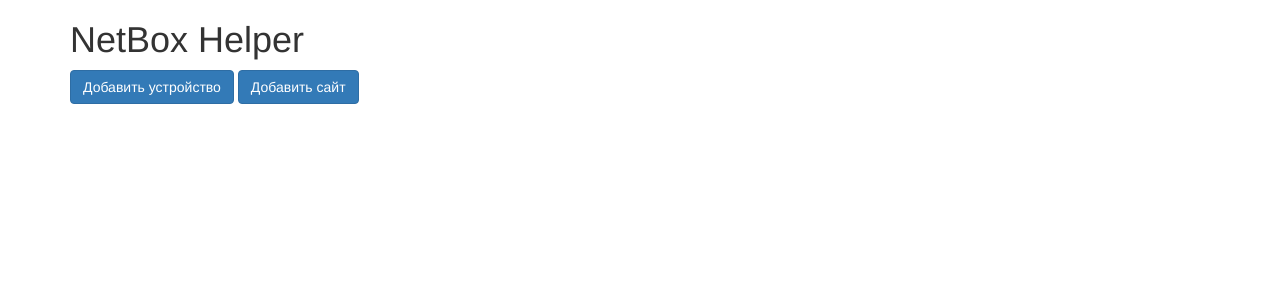
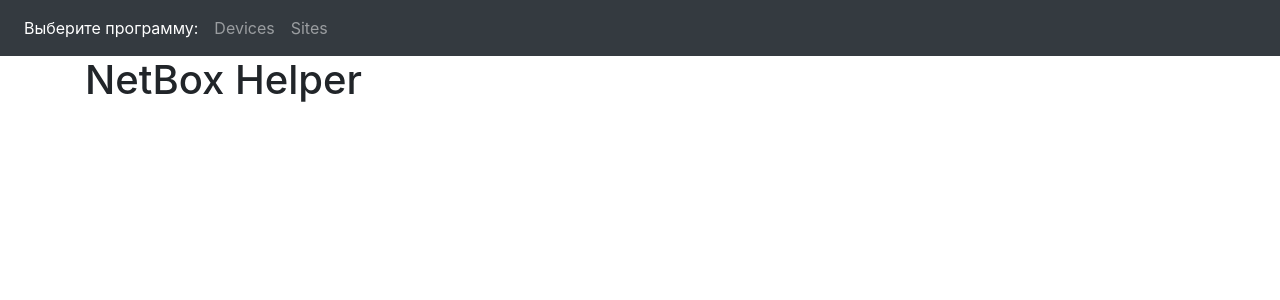
Before and after one commit to DmitryErofeev/nb-helper, a Flask app: page / in a window 1280 px wide. Shown: the top 300 px of the page. Run offline with Flask 2, Linux system fonts and the light colour scheme; parts of the project's set-up code (start-up, migrations or seed data) failed here and were passed over; some libraries are stand-ins or nearby versions.

Commit message:
Sites переделан на Bootstrap 4

```diff
--- a/app.py
+++ b/app.py
@@ -6,7 +6,8 @@ from sites.blueprint import add_site
 
 
 app = Flask(__name__)
-Bootstrap(app)
+bootstrap = Bootstrap(app)
+
 app.config['SECRET_KEY'] = os.getenv('SECRET_KEY') or os.urandom(32)
 
 app.register_blueprint(add_device, url_prefix='/devices')
--- a/devices/blueprint.py
+++ b/devices/blueprint.py
@@ -1,8 +1,8 @@
 from flask import Blueprint
-from flask import Flask, flash, get_flashed_messages, render_template, url_for, request
+from flask import flash, render_template, request
 import pynetbox, os
 from flask_wtf import FlaskForm
-from wtforms import TextField, StringField, validators, SelectField, TextAreaField, SubmitField, HiddenField
+from wtforms import StringField, SelectField, SubmitField, HiddenField
 
 nb_url = os.getenv('NETBOX_URL')
 token = os.getenv('NETBOX_TOKEN')
--- a/sites/templates/sites/step1.html
+++ b/sites/templates/sites/step1.html
@@ -15,7 +15,7 @@
     <form class="form form-horizontal" method="Post" action="{{ url_for('add_site.count_sites') }}">
         <div class="row">
             <div class="col-md-4">
-                {{ wtf.quick_form(form) }}
+                {{ render_form(form) }}
             </div>
         </div>
     </form>
--- a/sites/templates/sites/step2.html
+++ b/sites/templates/sites/step2.html
@@ -10,7 +10,7 @@
     <form class="form form-horizontal" method="Post" action="{{ url_for('add_site.search') }}">
         <div class="row">
             <div class="col-md-4">
-                {{ wtf.quick_form(form) }}
+                {{ render_form(form) }}
             </div>
         </div>
     </form>
--- a/sites/templates/sites/step3.html
+++ b/sites/templates/sites/step3.html
@@ -10,7 +10,7 @@
     <form class="form form-horizontal" method="Post" action="{{ url_for('add_site.final_step') }}">
         <div class="row">
             <div class="col-md-4">
-                {{ wtf.quick_form(form) }}
+                {{ render_form(form) }}
             </div>
         </div>
     </form>
--- /dev/null
+++ b/templates/bootstrap.html
@@ -0,0 +1,42 @@
+<!doctype html>
+<html lang="en">
+    <head>
+        {% block head %}
+        <!-- Required meta tags -->
+        <meta charset="utf-8">
+        <meta name="viewport" content="width=device-width, initial-scale=1, shrink-to-fit=no">
+
+        {% block styles %}
+            <!-- Bootstrap CSS -->
+            {{ bootstrap.load_css() }}
+        {% endblock %}
+
+        <title>{% block title %}Bootstrap template{% endblock %}</title>
+        {% endblock %}
+    </head>
+    <body>
+        <nav class="navbar navbar-expand navbar-dark bg-dark">
+
+            <div class="collapse navbar-collapse" id="navbarNav">
+              <ul class="navbar-nav">
+                <li class="nav-item active">
+                  <a class="nav-link" href="/">Выберите программу: <span class="sr-only">(current)</span></a>
+                </li>
+                <li class="nav-item">
+                  <a class="nav-link" href="{{url_for('add_device.count_regions')}}">Devices</a>
+                </li>
+                <li class="nav-item">
+                  <a class="nav-link" href="{{url_for('add_site.count_regions')}}">Sites</a>
+                </li>
+                </ul>
+            </div>
+          </nav>
+        <!-- Your page content -->
+        {% block content %}{% endblock %}
+
+        {% block scripts %}
+            <!-- Optional JavaScript -->
+            {{ bootstrap.load_js() }}
+        {% endblock %}
+    </body>
+</html>
--- a/templates/index.html
+++ b/templates/index.html
@@ -1,5 +1,4 @@
-{% extends "bootstrap/base.html" %}
-{% import 'bootstrap/wtf.html' as wtf %}
+{% extends "bootstrap.html" %}
 
 
 {% block title %} NetBox Helper | Site {% endblock %}
@@ -11,9 +10,6 @@
 
     <h1>NetBox Helper</h1>
 
-            <a href="{{url_for('add_device.count_regions') }}"><button type="button" class="btn btn-primary">Добавить устройство</button></a>
-            <a href="{{url_for('add_site.count_regions') }}"><button type="button" class="btn btn-primary">Добавить сайт</button></a>
-
     {% endblock %}
 
 </div>
```
Also changed, not shown: sites/templates/sites/base.html (+4 -13 lines), templates/menu.html (deleted).
